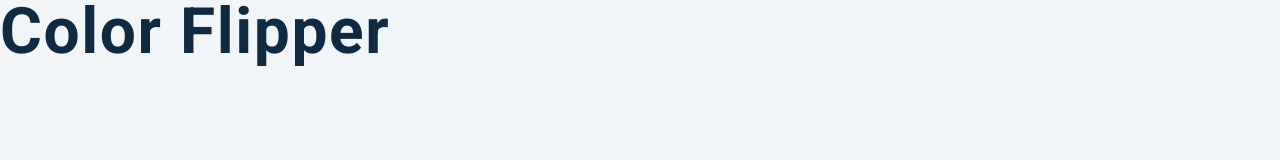
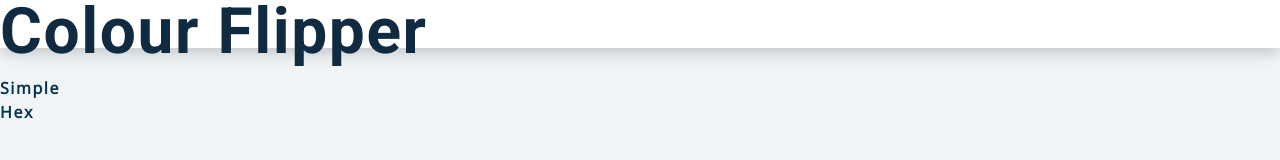
Before and after one commit to DanieleErcoli243/color-flipper, a plain HTML site: page index.html in a window 1280 px wide. Drawn offline with nearby package versions, Linux system fonts and the light colour scheme.

Commit message:
already having troubles with layout

```diff
--- a/index.html
+++ b/index.html
@@ -1,5 +1,6 @@
 <!DOCTYPE html>
 <html lang="en">
+
 <head>
   <meta charset="UTF-8" />
   <meta name="viewport" content="width=device-width, initial-scale=1.0" />
@@ -8,9 +9,23 @@
   <!-- styles -->
   <link rel="stylesheet" href="styles.css" />
 </head>
+
 <body>
-    <h1>color flipper</h1>
+  <header>
+    <nav>
+      <h1>Colour Flipper</h1>
+      <ul>
+        <li>
+          <a href="index.html">Simple</a>
+        </li>
+        <li>
+          <a href="hex.html">Hex</a>
+        </li>
+      </ul>
+    </nav>
+  </header>
   <!-- javascript -->
   <script src="app.js"></script>
 </body>
+
 </html>
```
Lines whose indentation alone changed are shown as unchanged.
